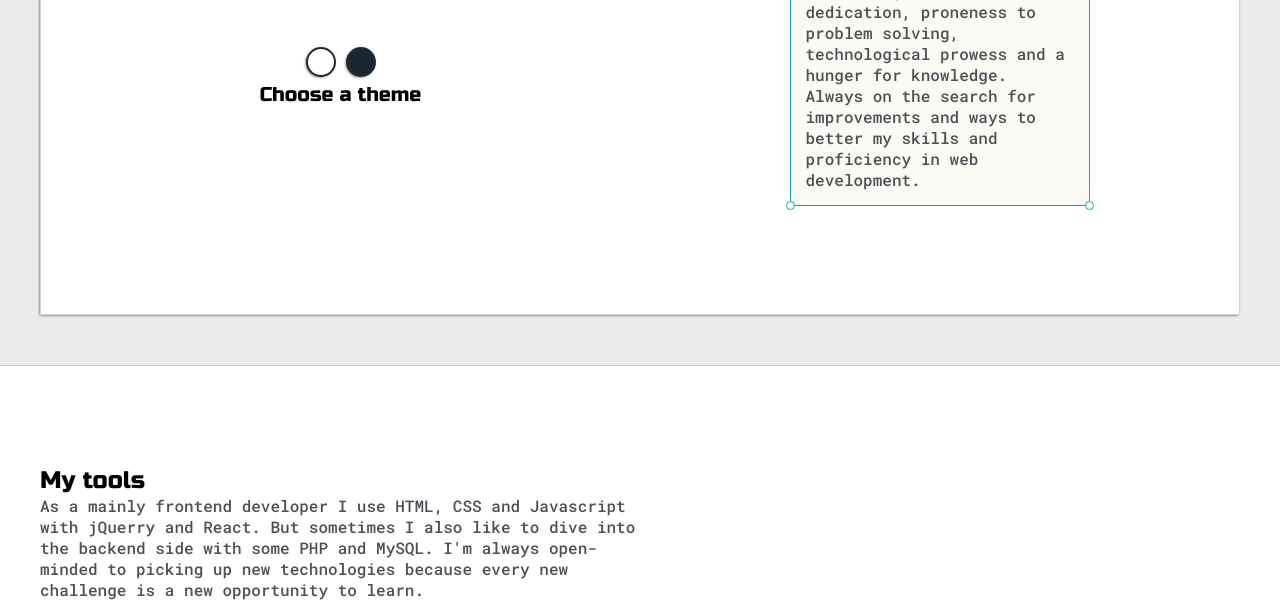
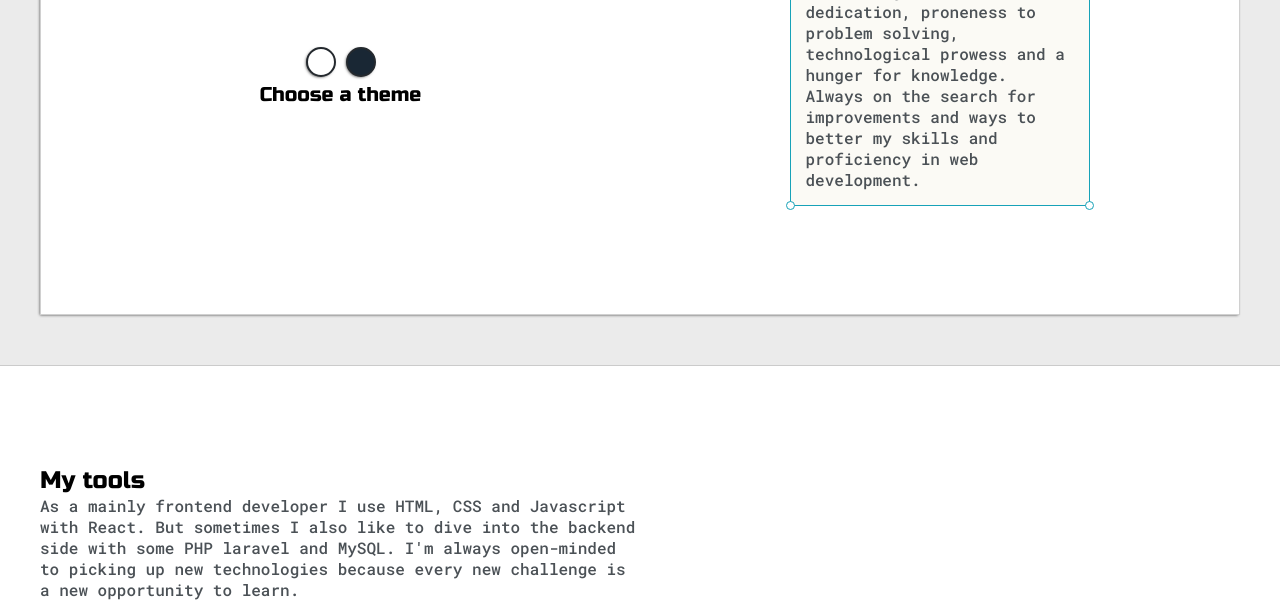
Before and after one commit to junkRatte/portfolio, a plain HTML site: page index.html in a window 1280 px wide. Shown: the part 375-982 px from the top of the page. Drawn offline with Linux system fonts and the light colour scheme.

Commit message:
Update index.html

```diff
--- a/index.html
+++ b/index.html
@@ -56,8 +56,8 @@
             <div class="about-wrapper">
                 <div class="about-me">
                     <h4>My tools</h4>
-                    <p> As a mainly frontend developer I use HTML, CSS and Javascript with jQuerry and React.
-                        But sometimes I also like to dive into the backend side with some PHP and MySQL.
+                    <p> As a mainly frontend developer I use HTML, CSS and Javascript with React.
+                        But sometimes I also like to dive into the backend side with some PHP laravel and MySQL.
                         I'm always open-minded to picking up new technologies because every new challenge is a new
                         opportunity to learn.</p>
                     <p style="margin-top: 10px;">Check out my Github profile <a target="_blank"
```
